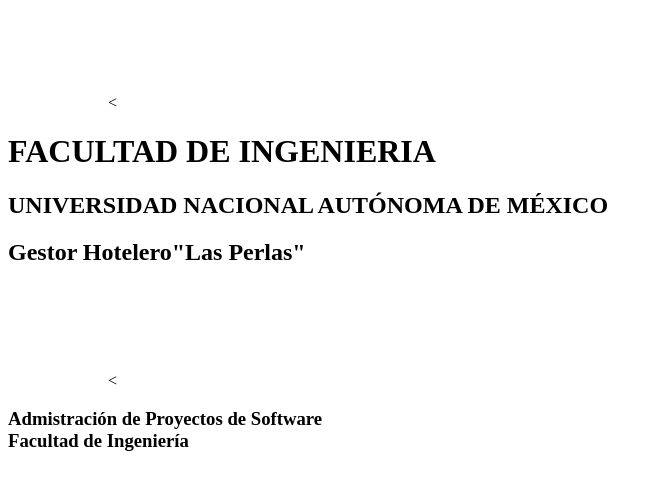
After one commit to juanCarlos123/taller-silex, a PHP site: template app/templates/layout.html.twig in a window 1280 px wide. The commit adds this page. Shown: the top 490 px of the page, without its empty margins (0-662 px from the left). Run offline with PHP 8.4, Linux system fonts and the light colour scheme; the template is opened without the code that fills it, so the values that code supplies are empty; some libraries are stand-ins or nearby versions.

Commit message:
new templates

```diff
--- a/app/templates/index.twig
+++ b/app/templates/index.twig
@@ -1,3 +1,6 @@
+{% extends "layout.html.twig" %}
+
+{% block content %}
     <div class="warning">{{message}}</div>
     <h1>{{title}}</h1>
     <div class="content">
@@ -12,3 +15,4 @@
             {% endfor %}
         </div>
     </div>
+{% endblock %}
--- /dev/null
+++ b/app/templates/layout.html.twig
@@ -0,0 +1,31 @@
+<!DOCTYPE html>
+<html lang="en">
+<head>
+    <meta charset="UTF-8">
+    <title>{{title}}</title>
+</head>
+<body>
+    <div class="header">
+      <div class="col-md-4 logo_left">
+        <img src="/img/logo_blanco.png"  width="100px" height="100px"/><
+      </div>
+      <div class="col-md-4 titles">
+        <h1>FACULTAD DE INGENIERIA</h1>
+        <h2>UNIVERSIDAD NACIONAL AUTÓNOMA DE MÉXICO </h2>
+        <h2>Gestor Hotelero"Las Perlas"</h2>
+      </div>
+      <div class="col-md-4 logo_right">
+        <img src="/img/blanco_unam.png" width="100px" height="100px" /><
+      </div>
+    </div>
+    <div class="menu">
+
+    </div>
+    <div class="content">
+       {%block content %}  {% endblock%}
+    </div>
+    <div class="footer">
+        <h3>Admistración de Proyectos de Software<br>Facultad de Ingeniería</h3>
+    </div>
+</body>
+</html>
--- a/src/Controllers/HotelController.php
+++ b/src/Controllers/HotelController.php
@@ -113,8 +113,8 @@ Class HotelController
     }
 
     public function indexHotels() {
-        return $this->view->render('index.twig',[
-            'message' => '',
+        return $this->view->render('layout.html.twig',[
+            'message' => 'hotel las perlas',
             'title' => 'hoteles en el sistema',
             'hotels' => $this->hotelModel->getHotels()
         ]);
```
Also changed, not shown: web/img/blanco_unam.png (added), web/img/logo_blanco.png (added). Lines whose indentation alone changed are shown as unchanged.
